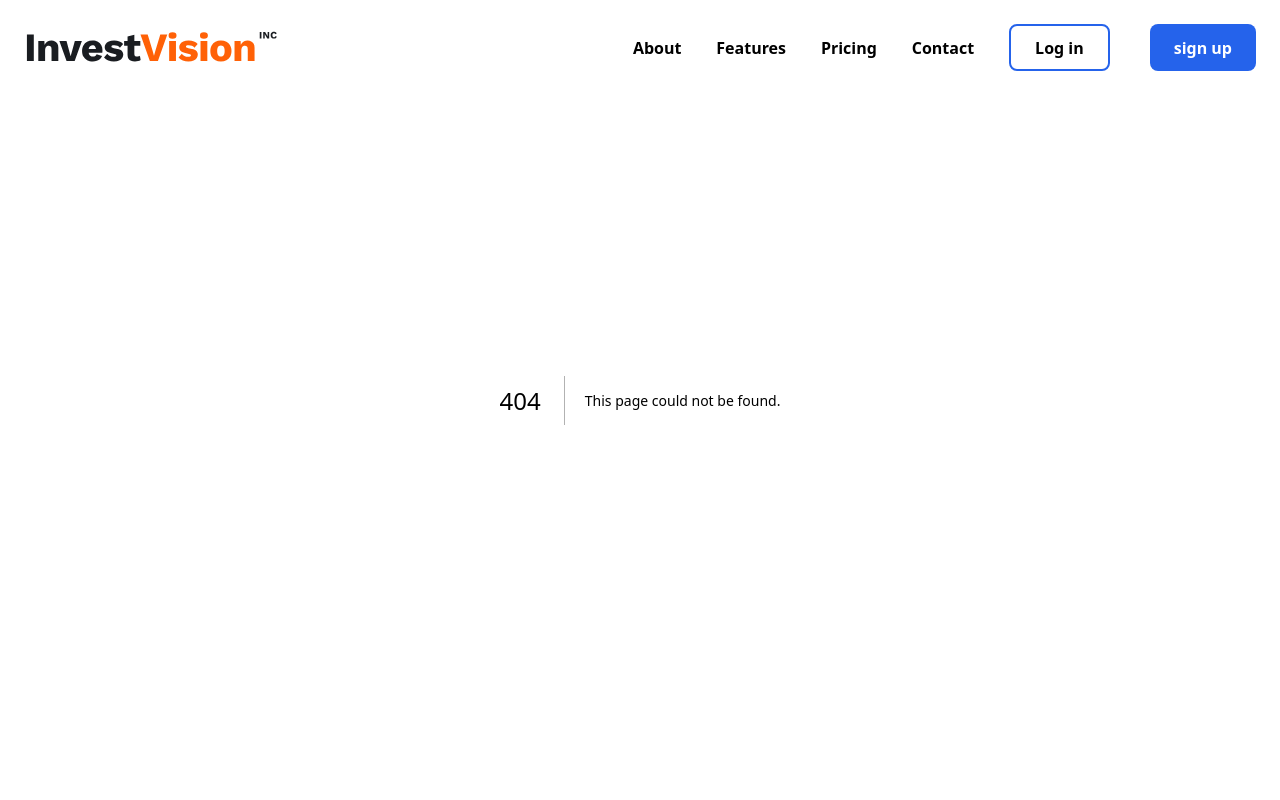
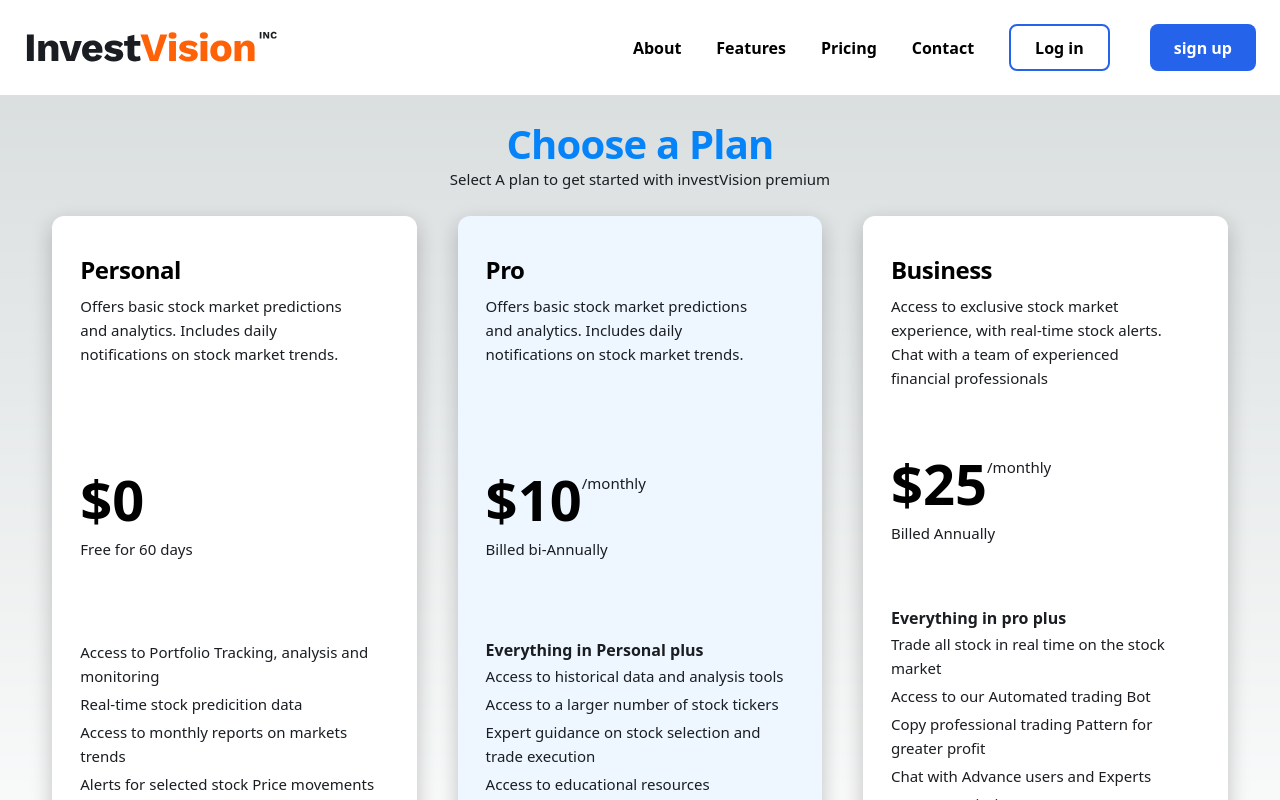
Before and after one commit to Oisavictor/stock-market-predictor, a Next.js app in the folder client/: page /pricing in a window 1280 px wide. Before the commit this address had no page. Shown: the top 800 px of the page. Built offline with nearby package versions, Linux system fonts and the light colour scheme.

Commit message:
Pricing page design

```diff
--- /dev/null
+++ b/client/app/components/Button/Button.tsx
@@ -0,0 +1,8 @@
+import React from 'react'
+import style from './button.module.css'
+
+export const BlueButton = (props: {name:string}) => {
+    return(
+        <button className={style.blueButton}>{props.name}</button>
+    )
+}
--- /dev/null
+++ b/client/app/components/Button/button.module.css
@@ -0,0 +1,11 @@
+@import url('https://fonts.googleapis.com/css2?family=Work+Sans:wght@400;500;600&display=swap');
+
+.blueButton {
+  background: #0583f8;
+  border-radius: 8px;
+  color: #ffffff;
+  padding: 10px 20px;
+  font-weight: 500;
+  font-size: 14px;
+  line-height: 16px;
+}
--- a/client/app/components/Header.tsx
+++ b/client/app/components/Header.tsx
@@ -3,7 +3,7 @@ import logo from '../assets/logo.svg'
 
 export default function Header() {
   return (
-    <header className='py-6 px-6 bg-white flex flex-row justify-between fixed w-full z-10'>
+    <header className='py-6 px-6 bg-white flex flex-row justify-between w-full z-10'>
       <div className='mr-60'>
         <Image src={logo} alt='logo'/>
       </div>
--- /dev/null
+++ b/client/app/components/PricingCard/PricingCard.tsx
@@ -0,0 +1,109 @@
+import React from "react";
+import style from "./pricingcard.module.css";
+import {
+  BlackLargeText,
+  BlackMediumText,
+  RegularBoldText,
+  RegularText,
+} from "../TextComponents/Texts";
+import { BlueButton } from "../Button/Button";
+
+export const Pricingcard = () => {
+  return (
+    <div className={style.pricingCard}>
+      {pricingList.map((item) => (
+        <div
+          className={
+            item.type === "Pro" ? style.pricing__subCard2 : style.pricing__subCard
+          }
+          key={item.id}
+        >
+          <div className={style.pricingType__wrap}>
+            <BlackMediumText name={item.type} />
+            <RegularText name={item.description} />
+          </div>
+          <div className={style.pricingType__wrap2}>
+            <BlackLargeText name={"$" + item.price} sup={item.billPeriod} />
+            <RegularText name={item.duration} />
+          </div>
+          <div className={style.pricingType__wrap3}>
+            <RegularBoldText name={item.extra} />
+            <ul>
+              <li>
+                <RegularText name={item.fullDescription.first} />
+              </li>
+              <li>
+                <RegularText name={item.fullDescription.second} />
+              </li>
+              <li>
+                <RegularText name={item.fullDescription.third} />
+              </li>
+              <li>
+                <RegularText name={item.fullDescription.fourth} />
+              </li>
+              <li>
+                <RegularText name={item.fullDescription.fifth} />
+              </li>
+            </ul>
+          </div>
+          <div className={style.pricingButton__wrap}>
+            <BlueButton name={item.subscribeText} />
+          </div>
+        </div>
+      ))}
+    </div>
+  );
+};
+
+export const pricingList = [
+  {
+    id: "Personal",
+    type: "Personal",
+    description:
+      "Offers basic stock market predictions and analytics. Includes daily notifications on stock market trends.",
+    price: "0",
+    duration: "Free for 60 days",
+    fullDescription: {
+      first: "Access to Portfolio Tracking, analysis and monitoring",
+      second: "Real-time stock predicition data",
+      third: "Access to monthly reports on markets trends",
+      fourth: "Alerts for selected stock Price movements",
+    },
+    subscribeText: "Continue for free",
+  },
+  {
+    id: "Pro",
+    type: "Pro",
+    description:
+      "Offers basic stock market predictions and analytics. Includes daily notifications on stock market trends.",
+    price: "10",
+    billPeriod: "/monthly",
+    duration: "Billed bi-Annually",
+    extra: "Everything in Personal plus",
+    fullDescription: {
+      first: "Access to historical data and analysis tools",
+      second: "Access to a larger number of stock tickers",
+      third: "Expert guidance on stock selection and trade execution",
+      fourth: "Access to educational resources",
+    },
+    subscribeText: "Subscribe Now",
+  },
+  {
+    id: "Business",
+    type: "Business",
+    description:
+      "Access to exclusive stock market experience, with real-time stock alerts. Chat with a team of experienced financial professionals",
+    price: "25",
+    billPeriod: "/monthly",
+    duration: "Billed Annually",
+    extra: "Everything in pro plus",
+    fullDescription: {
+      first: "Trade all stock in real time on the stock market",
+      second: "Access to our Automated trading Bot",
+      third: "Copy professional trading Pattern for greater profit ",
+      fourth: "Chat with Advance users and Experts",
+      fifth: "Access to priority customer support",
+    },
+    subscribeText: "Subscribe Now",
+  },
+];
--- /dev/null
+++ b/client/app/components/PricingCard/pricingcard.module.css
@@ -0,0 +1,72 @@
+@import url('https://fonts.googleapis.com/css2?family=Work+Sans:wght@400;500;600&display=swap');
+
+.pricingCard {
+  width: 95%;
+  margin: 0 auto;
+  display: flex;
+  align-items: center;
+  justify-content: space-evenly;
+}
+.pricing__subCard {
+  display: flex;
+  width: 30%;
+  height: 92vh;
+  flex-direction: column;
+  margin: 0 auto;
+  padding: 30px 28px;
+  background: #ffffff;
+  box-shadow: 0px 8px 20px 1px rgba(17, 18, 19, 0.22);
+  border-radius: 12px;
+  display: flex;
+  flex-direction: column;
+  justify-content: space-between;
+}
+.pricing__subCard2 {
+  display: flex;
+  width: 30%;
+  height: 92vh;
+  flex-direction: column;
+  margin: 0 auto;
+  padding: 30px 28px;
+  background: #EEF7FF;
+  box-shadow: 0px 8px 20px 1px rgba(17, 18, 19, 0.22);
+  border-radius: 12px;
+  display: flex;
+  flex-direction: column;
+  justify-content: space-between;
+
+
+
+
+}
+.pricing__headWrap {
+  margin: 0 0 10px 0 ;
+
+}
+.pricingType__wrap{
+  width: 90%;
+  height: 125px;
+  position: relative;
+  top :0;
+  left: 0;
+}
+.pricingType__wrap p{
+  margin: 10px 0;
+}
+.pricingType__wrap2{
+  position: relative;
+  top: 1%;
+  left: 0;
+}
+.pricingType__wrap3{
+  width: 100%;
+}
+.pricingType__wrap3 ul li{
+  padding: 2px 0;
+}
+.pricingButton__wrap{
+  width: 100%;
+  display: flex;
+  align-items: center;
+  justify-content: center;
+}
--- /dev/null
+++ b/client/app/components/TextComponents/Texts.tsx
@@ -0,0 +1,25 @@
+import React from "react";
+import style from "./text.module.css";
+
+export const BlueHeadText = (prop: { name: string }) => {
+  return <h2 className={style.blueHeadText}>{prop.name}</h2>;
+};
+export const RegularText = (prop: { name: string | undefined }) => {
+  return <span className={style.regularText}>{prop.name}</span>;
+};
+export const RegularBoldText = (prop: { name: string | undefined }) => {
+  return <span className={style.regularBoldText}>{prop.name}</span>;
+};
+export const BlackMediumText = (prop: { name: string }) => {
+  return <p className={style.blackMediumText}>{prop.name}</p>;
+};
+export const BlackLargeText = (prop: { name: any, sup: any}) => {
+  return (
+    <p className={style.blackLargeText}>
+      {prop.name}{" "}
+      <sup>
+        <RegularText name={prop.sup} />
+      </sup>
+    </p>
+  );
+};
--- /dev/null
+++ b/client/app/components/TextComponents/text.module.css
@@ -0,0 +1,39 @@
+.blueHeadText {
+  font-weight: 700;
+  font-size: 40px;
+  line-height: 47px;
+  letter-spacing: -0.02em;
+  color: #0583f8;
+}
+.blackMediumText {
+  font-weight: 700;
+  font-size: 24px;
+  line-height: 28px;
+  letter-spacing: -0.02em;
+  color: #000000;
+}
+.regularText {
+  font-weight: 500;
+  font-size: 15px;
+  line-height: 140%;
+  color: #1a1d21;
+  font-style: normal;
+}
+.regularBoldText {
+  font-weight: 700;
+  font-size: 16px;
+  line-height: 140%;
+  color: #1a1d21;
+  font-style: normal;
+}
+.blackLargeText {
+  font-weight: 700;
+  font-size: 56px;
+  display: flex;
+  align-items: center;
+  line-height: 75px;
+  letter-spacing: 0;
+}
+.blackLargeText sup {
+  margin-top: 10px;
+}
--- /dev/null
+++ b/client/app/pricing/page.module.css
@@ -0,0 +1,4 @@
+.pricing__subWrap{
+     text-align: center;
+     margin: 25px 0;
+}
--- /dev/null
+++ b/client/app/pricing/page.tsx
@@ -0,0 +1,16 @@
+import react from 'react'
+import style from './page.module.css'
+import { BlueHeadText, RegularText } from '../components/TextComponents/Texts'
+import { Pricingcard } from '../components/PricingCard/PricingCard'
+
+export default function Home() {
+  return (
+   <div>
+    <div className={style.pricing__subWrap}>
+      <BlueHeadText name='Choose a Plan' />
+      <RegularText name ='Select A plan to get started with investVision premium' />
+    </div>
+    <Pricingcard />
+   </div>
+  )
+}
```
